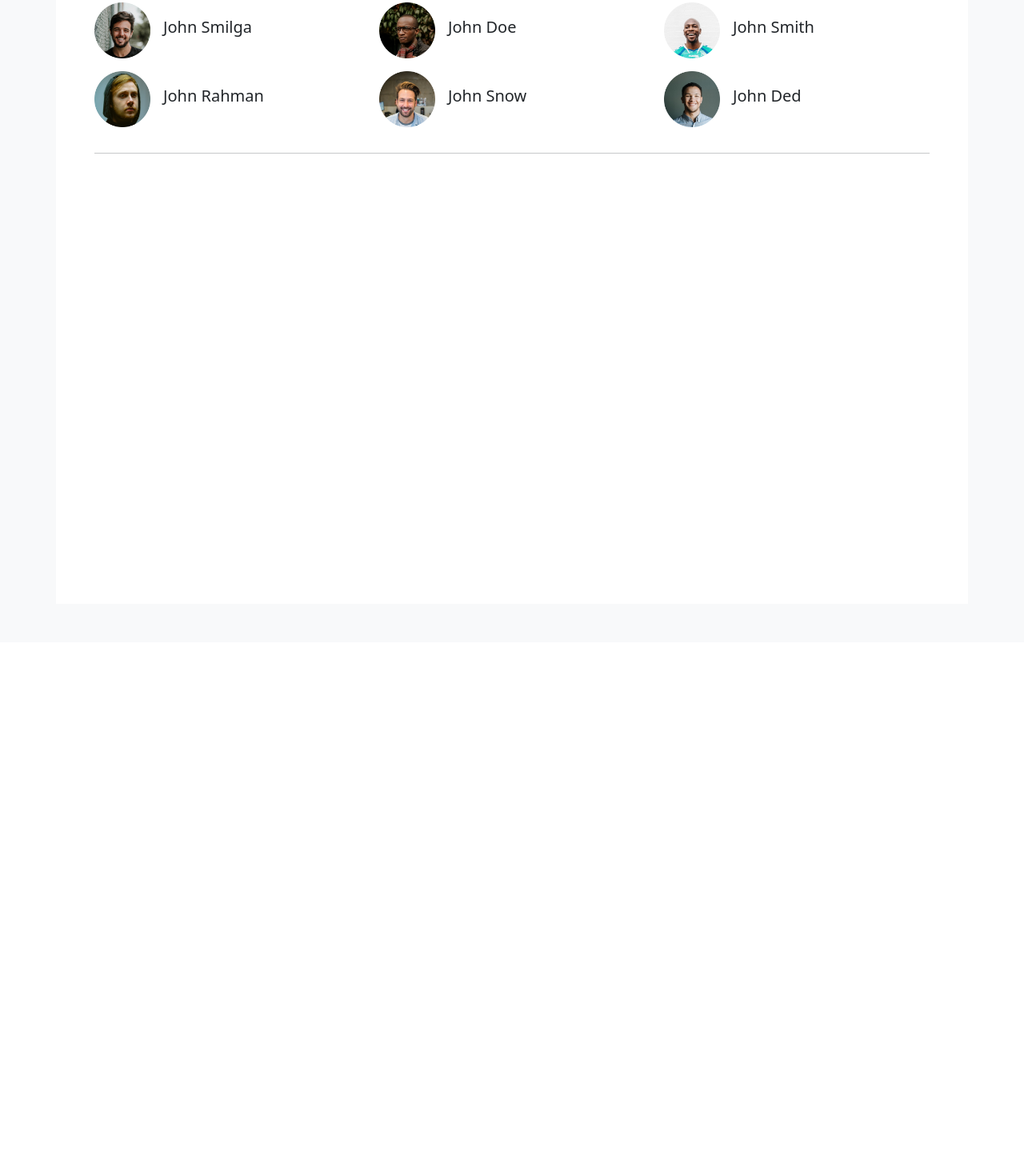
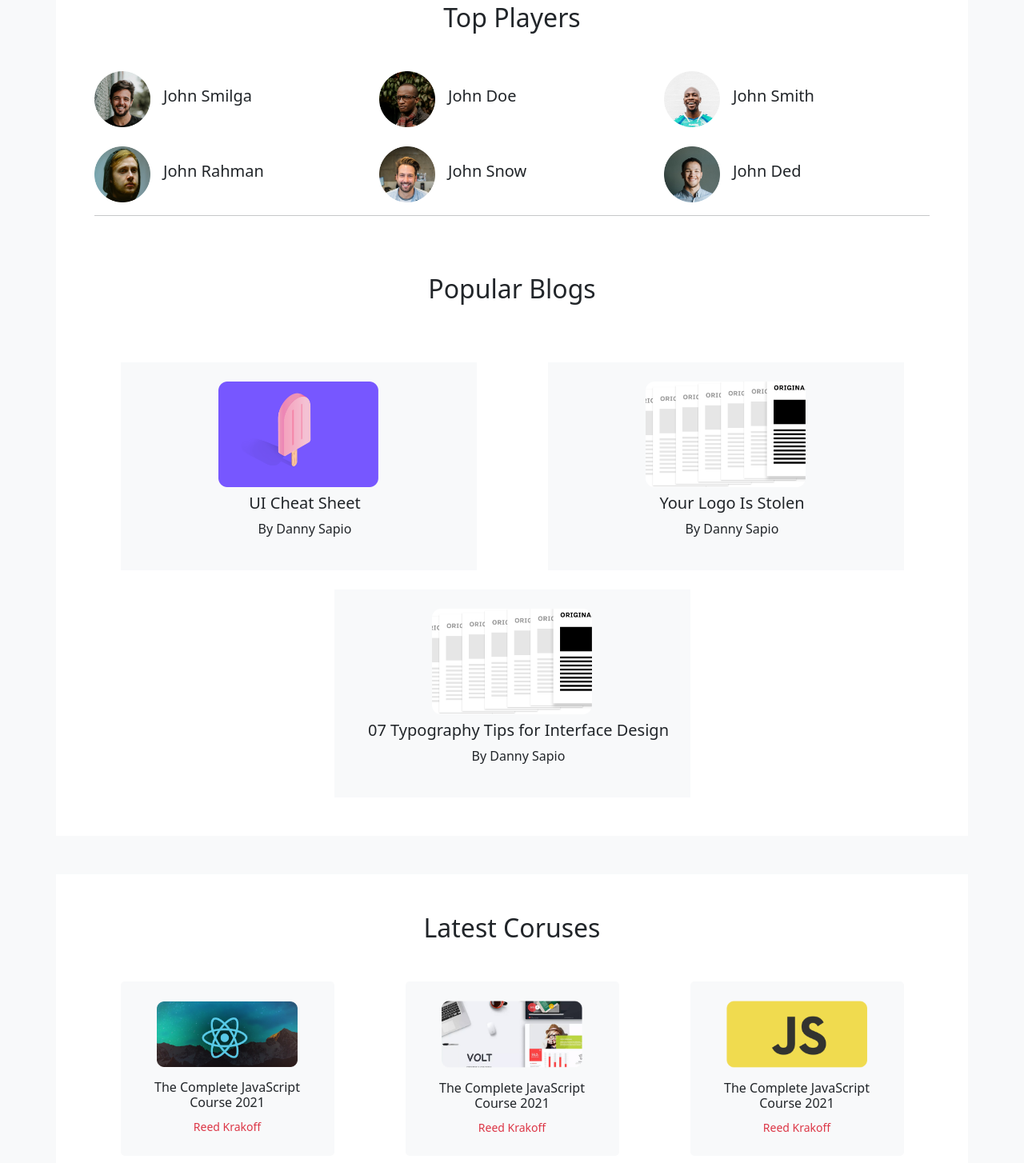
Before and after one commit to salmanahmedx/leadarboard-bootstrap-practice, a plain HTML site: page leaderboard/index.html in a window 1280 px wide. Shown: the part 176-1630 px from the top of the page at 80% size. Before the commit the page ends 979 px from the top, so only its background shows below. Drawn offline with nearby package versions, Linux system fonts and the light colour scheme.

Commit message:
second commit

```diff
--- a/leaderboard/index.html
+++ b/leaderboard/index.html
@@ -48,9 +48,10 @@
         </nav>
     </header>
     <main class="container-fluid bg-light py-5">
-        <section class="top-players container-lg bg-white p-5">
-            <div class="row">
-                <div class="container-fluid d-flex align-items-center mb-3 col-lg-4 col-md-6 col-12">
+        <section class="top-players container-lg bg-white p-5 mb-5">
+            <h2 class="mb-5 text-center">Top Players</h2>
+            <div class="row g-4">
+                <div class="container-fluid d-flex align-items-center col-lg-4 col-md-6 col-12">
                     <div class=" image">
                         <img src="./images/player-1.png" width="70px" alt="">
                     </div>
@@ -58,7 +59,7 @@
                         <h5>John Smilga</h5>
                     </div>
                 </div>
-                <div class="container d-flex align-items-center mb-3  col-lg-4 col-md-6 col-12">
+                <div class="container d-flex align-items-center col-lg-4 col-md-6 col-12">
                     <div class="image">
                         <img src="./images/player-2.png" width="70px" alt="">
                     </div>
@@ -66,7 +67,7 @@
                         <h5>John Doe</h5>
                     </div>
                 </div>
-                <div class="container d-flex align-items-center mb-3  col-lg-4 col-md-6 col-12">
+                <div class="container d-flex align-items-center col-lg-4 col-md-6 col-12">
                     <div class="image">
                         <img src="./images/player-3.png" width="70px" alt="">
                     </div>
@@ -75,7 +76,7 @@
                     </div>
                 </div>
 
-                <div class="container d-flex align-items-center mb-3 col-lg-4 col-md-6 col-12">
+                <div class="container d-flex align-items-center col-lg-4 col-md-6 col-12">
                     <div class="image">
                         <img src="./images/player-4.png" width="70px" alt="">
                     </div>
@@ -83,7 +84,7 @@
                         <h5>John Rahman</h5>
                     </div>
                 </div>
-                <div class="container d-flex align-items-center mb-3 col-lg-4 col-md-6 col-12">
+                <div class="container d-flex align-items-center col-lg-4 col-md-6 col-12">
                     <div class="image">
                         <img src="./images/player-5.png" width="70px" alt="">
                     </div>
@@ -91,7 +92,7 @@
                         <h5>John Snow</h5>
                     </div>
                 </div>
-                <div class="container d-flex align-items-center mb-3 col-lg-4 col-md-6 col-12">
+                <div class="container d-flex align-items-center col-lg-4 col-md-6 col-12">
                     <div class="image">
                         <img src="./images/player-6.png" width="70px" alt="">
                     </div>
@@ -101,25 +102,75 @@
                 </div>
             </div>
             <hr>
+            <div class="row mt-5 g-4">
+                <h2 class="mb-5 text-center">Popular Blogs</h2>
+                <div
+                    class="container-fluid d-flex flex-sm-column align-items-center justify-content-center col-lg-5 p-4 col-md-12 col-12 bg-light">
+                    <div class="image-container pb-sm-2">
+                        <img src="./images/blog-1.png" width="200px" alt="">
+                    </div>
+                    <div class="text-container text-sm-center ms-3">
+                        <h5>UI Cheat Sheet</h5>
+                        <p>By Danny Sapio</p>
+                    </div>
+                </div>
+                <div class="container-fluid d-flex align-items-center justify-content-center col-lg-5 p-4 col-md-12
+                    col-12 bg-light flex-sm-column">
+                    <div class="image-container pb-sm-2">
+                        <img src="./images/blog-3.png" width="200px" alt="">
+                    </div>
+                    <div class="text-container  text-sm-center ms-3">
+                        <h5>Your Logo Is Stolen</h5>
+                        <p>By Danny Sapio</p>
+                    </div>
+                </div>
+                <div class="container-fluid d-flex align-items-center justify-content-center col-lg-5 p-4 col-md-12
+                    col-12 bg-light flex-sm-column">
+                    <div class="image-container pb-sm-2">
+                        <img src="./images/blog-3.png" width="200px" alt="">
+                    </div>
+                    <div class="text-container  text-sm-center ms-3">
+                        <h5>07 Typography Tips for Interface Design</h5>
+                        <p>By Danny Sapio</p>
+                    </div>
+                </div>
+            </div>
         </section>
 
+        <section class="latest-courses container-lg bg-white p-5 mb-5">
+            <h2 class="mb-5 text-center">Latest Coruses</h2>
+            <div class="row g-4">
+                <div
+                    class="container-fluid d-flex flex-column justify-content-center col-lg-3 col-md-5 col-12 bg-light rounded-3 p-4">
+                    <div class="image-container mb-2 d-flex justify-content-center mb-3">
+                        <img src="./images/course-1.png" width="80%" alt="">
+                    </div>
+                    <div class="course-info text-center">
+                        <h6>The Complete JavaScript Course 2021</h6>
+                        <small class="text-danger">Reed Krakoff</small>
+                    </div>
+                </div>
+                <div
+                    class="container-fluid d-flex flex-column justify-content-center col-lg-3 col-md-5 col-12 bg-light rounded-3 p-4">
+                    <div class="image-container mb-2 d-flex justify-content-center  mb-3">
+                        <img src="./images/course-2.png" width="80%" alt="">
+                    </div>
+                    <div class="course-info text-center">
+                        <h6>The Complete JavaScript Course 2021</h6>
+                        <small class="text-danger">Reed Krakoff</small>
+                    </div>
+                </div>
+                <div
+                    class="container-fluid d-flex flex-column justify-content-center col-lg-3 col-md-5 col-12 bg-light rounded-3 p-4">
+                    <div class="image-container mb-2 d-flex justify-content-center mb-3">
+                        <img src="./images/course-3.png" width="80%" alt="">
+                    </div>
+                    <div class="course-info text-center">
+                        <h6>The Complete JavaScript Course 2021</h6>
+                        <small class="text-danger">Reed Krakoff</small>
+                    </div>
+                </div>
     </main>
-
-
-
-
-
-
-
-
-
-
-
-
-
-
-
-
 
     <script src="https://cdn.jsdelivr.net/npm/bootstrap@5.1.3/dist/js/bootstrap.bundle.min.js"
         integrity="sha384-ka7Sk0Gln4gmtz2MlQnikT1wXgYsOg+OMhuP+IlRH9sENBO0LRn5q+8nbTov4+1p" crossorigin="anonymous">
```
